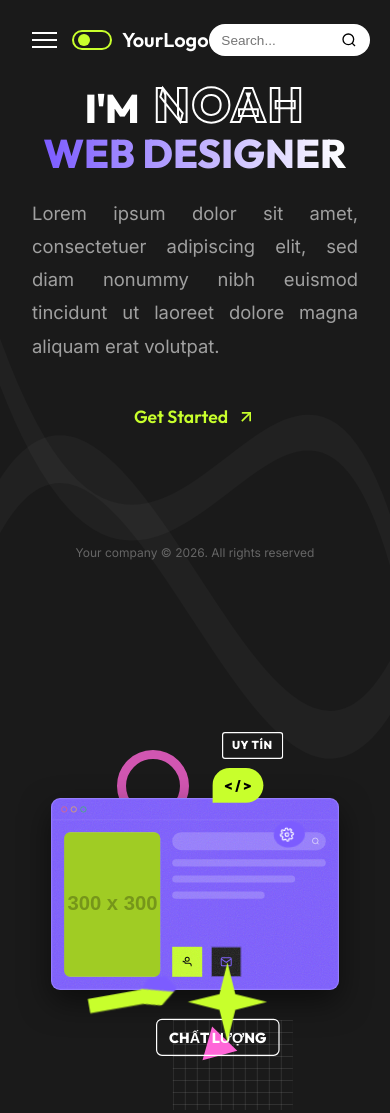
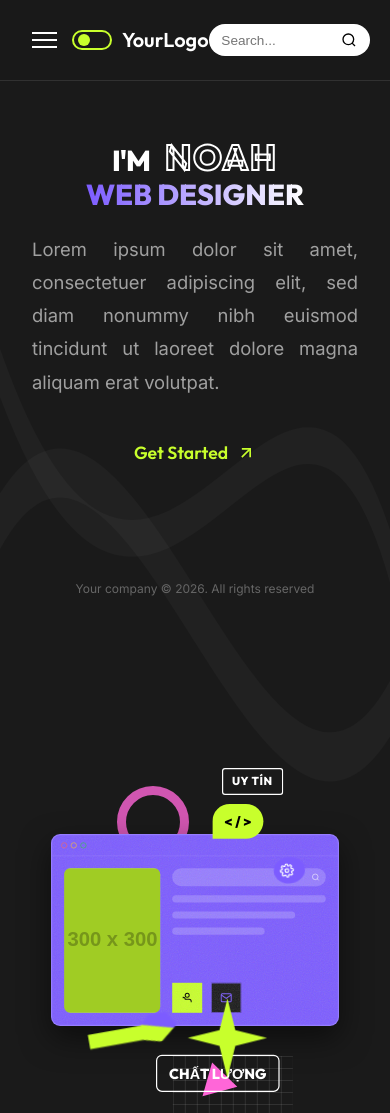
Before and after one commit to vinhphuctruong/portofilo, a website: page public/index.html in a window 390 px wide. Shown: the top 1113 px of the page. Drawn offline with Linux system fonts and the light colour scheme; no server answers; placeholder pictures from the web are drawn by us.

Commit message:
Fix giao dien mobile bi de chu

```diff
--- a/public/css/style.css
+++ b/public/css/style.css
@@ -799,6 +799,12 @@ body {
 
 /* Responsive */
 @media (max-width: 992px) {
+  .navbar {
+    background: rgba(26, 26, 26, 0.95);
+    backdrop-filter: blur(10px);
+    border-bottom: 1px solid var(--border-color);
+  }
+
   .hero-container {
     grid-template-columns: 1fr;
     text-align: center;
@@ -847,8 +853,13 @@ body {
 }
 
 @media (max-width: 768px) {
-  .hero-greeting { font-size: 2.5rem; }
-  .hero-name { font-size: 3rem; }
-  .hero-title { font-size: 2.5rem; }
+  .hero { padding-top: 140px; }
+  .hero-greeting { font-size: 1.8rem; }
+  .hero-name {
+    font-size: 2.2rem;
+    word-break: keep-all;
+    white-space: nowrap;
+  }
+  .hero-title { font-size: 1.8rem; }
   .hero-graphic { transform: scale(0.6); }
 }
```
